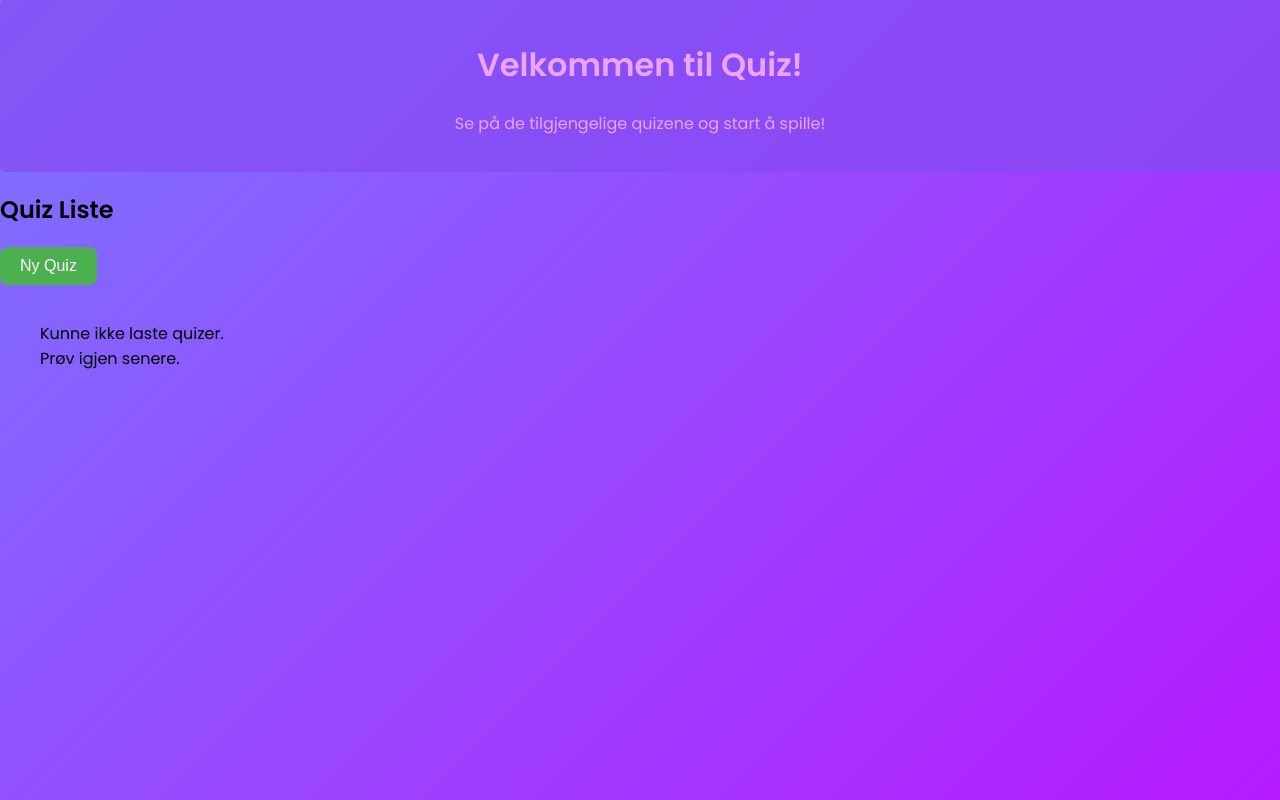
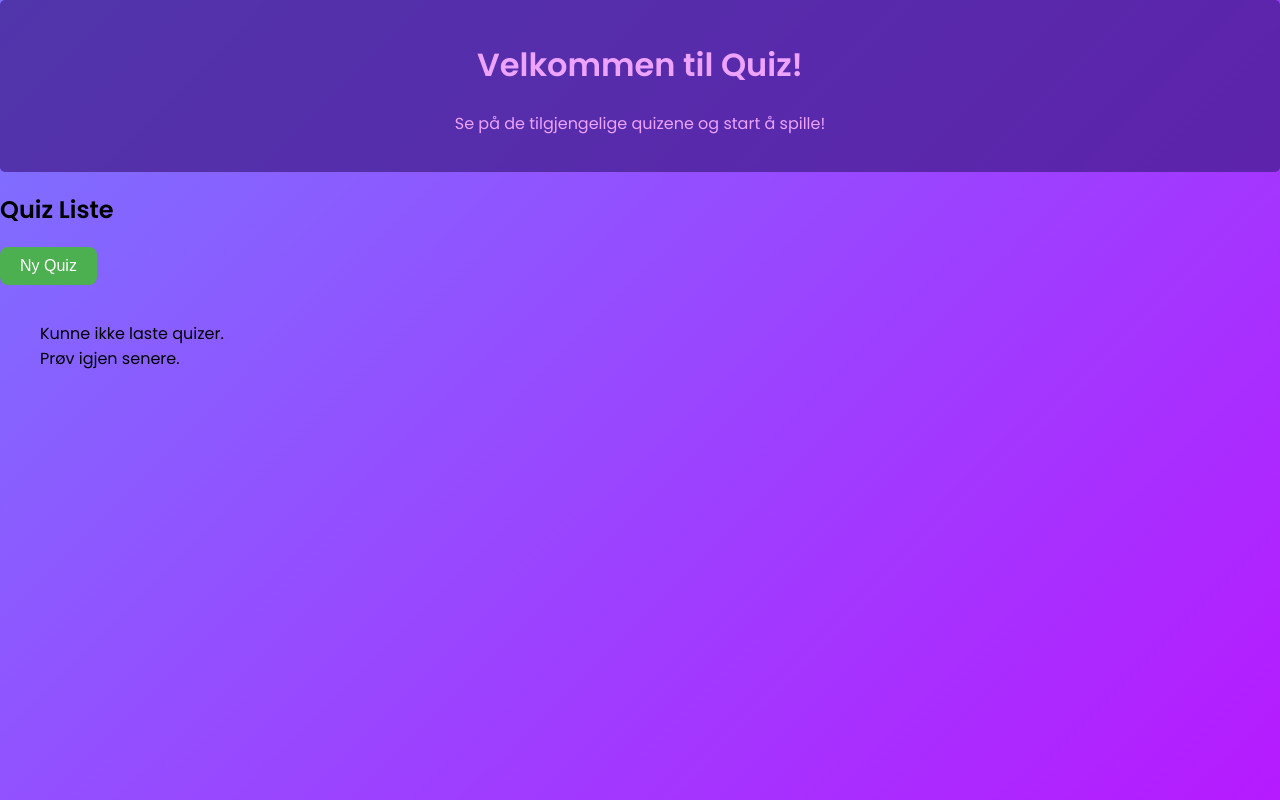
Before and after one commit to GooseBooze/QuizApp, a plain HTML site: page Frontend/index.html in a window 1280 px wide. Drawn offline with Linux system fonts and the light colour scheme; no server answers.

Commit message:
color corrections

```diff
--- a/Frontend/index.css
+++ b/Frontend/index.css
@@ -276,7 +276,7 @@ body {
 }
 
 .title-bar {
-    background-color: #864bf3b4; /* Example background color */
+    background-color: #411b88b4; /* Example background color */
     color: rgb(237, 163, 255);
     text-align: center;
     padding: 20px;
```
